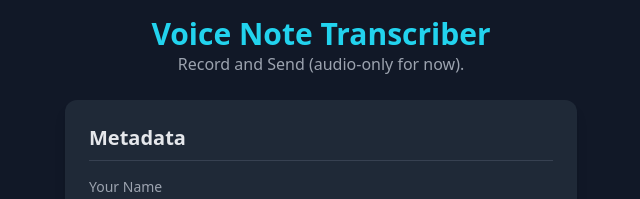
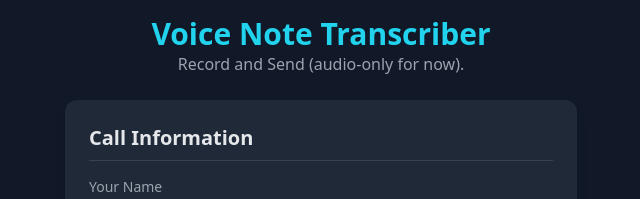
Before and after one commit to Roof-Coach/Roof-Coach.github.io, a React (Vite) app: page / in a window 1280 px wide. Shown: the top 199 px of the page, without its empty margins (319-959 px from the left). Built offline with nearby package versions, Linux system fonts and the light colour scheme.

Commit message:
Update App.tsx

```diff
--- a/src/App.tsx
+++ b/src/App.tsx
@@ -174,7 +174,7 @@ function App() {
 
         {/*  Metadata  */}
         <div className="bg-gray-800 p-6 rounded-xl shadow-lg space-y-4">
-          <h2 className="text-xl font-semibold text-gray-200 border-b border-gray-700 pb-2">Metadata</h2>
+          <h2 className="text-xl font-semibold text-gray-200 border-b border-gray-700 pb-2">Call Information</h2>
           <div>
             <label htmlFor="name" className="block text-sm font-medium text-gray-400 mb-1">Your Name</label>
             <input type="text" id="name" value={name} onChange={e => setName(e.target.value)} disabled={isFormDisabled}
```
